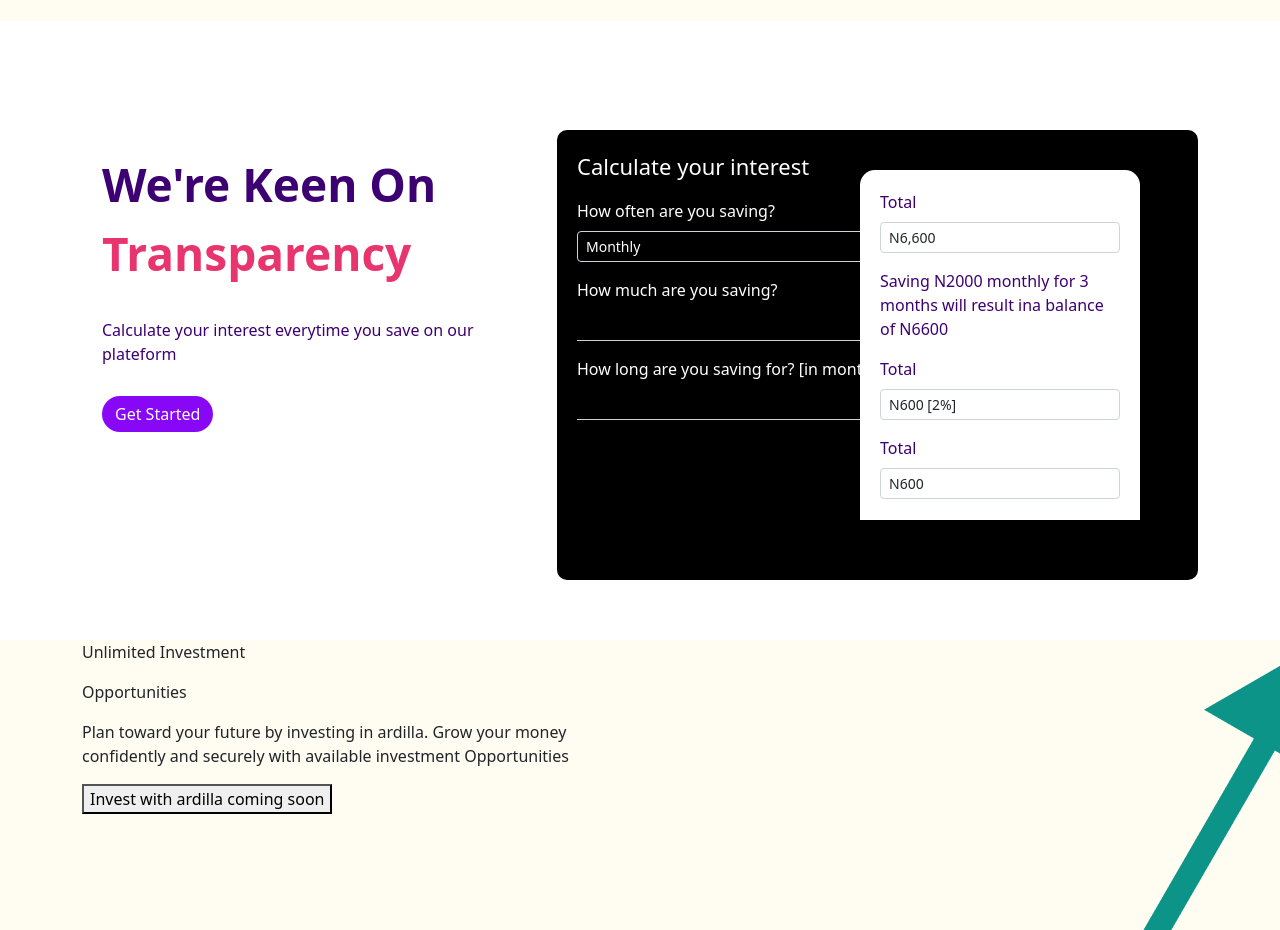
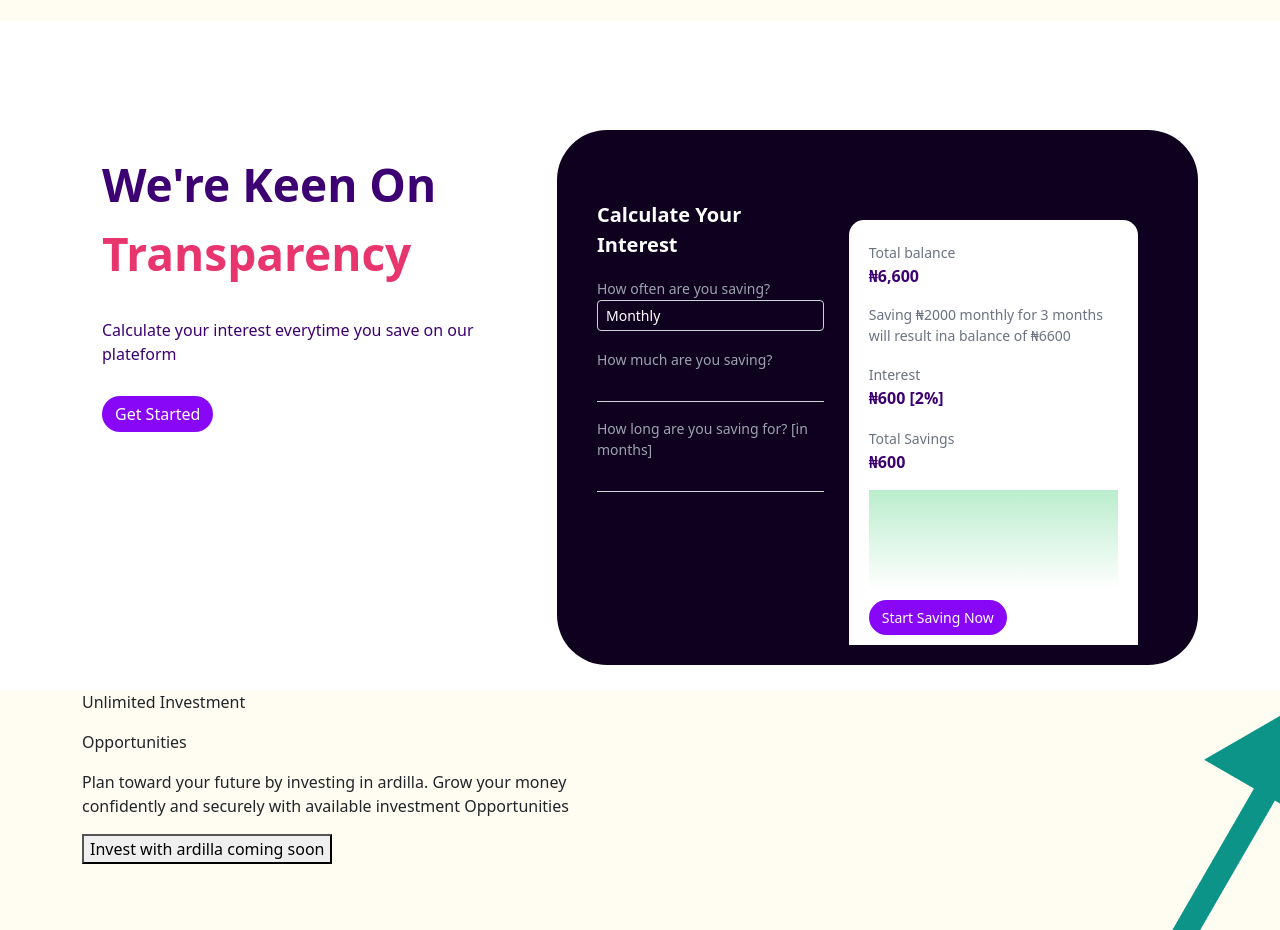
Before and after one commit to victoryohanna/ardilla, a React (Create React App) app: page / in a window 1280 px wide. Shown: the part 1260-2190 px from the top of the page. Built offline with nearby package versions, Linux system fonts and the light colour scheme; a web font is replaced by a local one.

Commit message:
modified transparency

```diff
--- a/src/components/transparency.jsx
+++ b/src/components/transparency.jsx
@@ -68,31 +68,38 @@
                 </div>
                 <div className="interest-section">
                   <div className="mb-3">
-                    <label htmlFor="amount" className="form-label">
-                      Total
-                    </label>
-                    <span className="form-control form-control-sm">N6,600</span>
+                    <label htmlFor="amount" className="label">
+                      Total balance
+                    </label><br/>
+                    <span className="amount">&#8358;6,600</span>
                   </div>
                   <p>
-                    Saving N2000 monthly for 3 months will result ina balance of
-                    N6600{" "}
+                    Saving &#8358;2000 monthly for 3 months will result ina balance of
+                    &#8358;6600{" "}
                   </p>
                   <div className="mb-3">
-                    <label htmlFor="amount" className="form-label">
-                      Total
-                    </label>
-                    <span className="form-control form-control-sm">
-                      N600 [2%]
+                    <label htmlFor="amount" className="label">
+                      Interest
+                    </label> <br/>
+                    <span className="amount">
+                    &#8358;600 [2%]
                     </span>
                   </div>
                   <div className="mb-3">
-                    <label htmlFor="amount" className="form-label">
-                      Total
-                    </label>
-                    <span className="form-control form-control-sm">N600</span>
+                    <label htmlFor="amount" className="label">
+                      Total Savings
+                    </label><br/>
+                    <span className="amount">&#8358;600</span>
                   </div>
+                  <div className="chart-section">
+
+              </div>
+              <div className="btn-section">
+                <button type="submit" className="btn "> Start Saving Now</button>
+              </div>
                 </div>
               </form>
+
             </div>
           </div>
         </div>
--- a/src/sass/home.scss
+++ b/src/sass/home.scss
@@ -20,7 +20,7 @@
   .investment{
     position: absolute;
     width: 100%;
-    top: 1900px;
+    top: 1950px;
   }
 
   .access-money{
--- a/src/sass/transparency.scss
+++ b/src/sass/transparency.scss
@@ -1,5 +1,4 @@
 .transparency-container {
-
   margin: 20px 0;
   padding: 20px 0;
 
@@ -41,10 +40,12 @@
   }
 
   .form-section {
-    border-radius: 10px;
-    background: #000000;
+    border-radius: 50px ;
+    background: #10001f;
     color: #ffffff;
-    height: 450px;
+    padding: 50px 20px 0 20px;
+
+    // height: 450px;
 
     .form {
       display: flex;
@@ -52,8 +53,15 @@
 
       .input-section {
         p {
-          font-size: 22px;
-          font-weight: 500;
+          font-size: 20px;
+          font-weight: 700;
+          text-transform: capitalize;
+        }
+
+        .form-label {
+          color: #9ca3af;
+          font-size: 14px;
+          margin: 0;
         }
 
         input {
@@ -61,13 +69,13 @@
           border-top: none;
           border-left: none;
           border-right: none;
-          background: #000000;
+          background: #10001f;
           box-shadow: none;
           color: #ffffff;
         }
 
         select {
-          background: #000000;
+          background: #10001f;
           box-shadow: none;
           color: #ffffff;
         }
@@ -75,16 +83,47 @@
     }
   }
 
-  .interest-section{
-    position: absolute;
-    right: 120px;
-    height: 350px;
-    width: 280px;
+  .interest-section {
+    // position: absolute;
+    // right: 120px;
+    // height: 350px;
+    width: 60%;
+    offset: 1;
     border-radius: 15px 15px 0 0;
     background: #ffffff;
-    color: #3d0072;
-    margin: 20px ;
-    padding: 20px;
+    margin: 20px 20px 0 25px;
+    padding: 20px 20px 0 20px;
 
+    p,
+    .label {
+      color: #6b7280;
+      font-size: 14px;
+    }
+
+    .amount {
+      color: #3d0072;
+      font-weight: 700;
+    }
+
+    .chart-section {
+      // border: 1px solid black;
+
+      height: 100px;
+      background: linear-gradient(
+        180deg,
+        rgba(34, 197, 94, 0.31) 0%,
+        rgba(34, 197, 94, 0) 100%
+      );
+    }
+
+    .btn-section{
+      margin: 10px 0;
+      button{
+        border-radius: 40px;
+        background: #8807F7;
+        color: #ffffff;
+        font-size: 14px;
+      }
+    }
   }
 }
```
